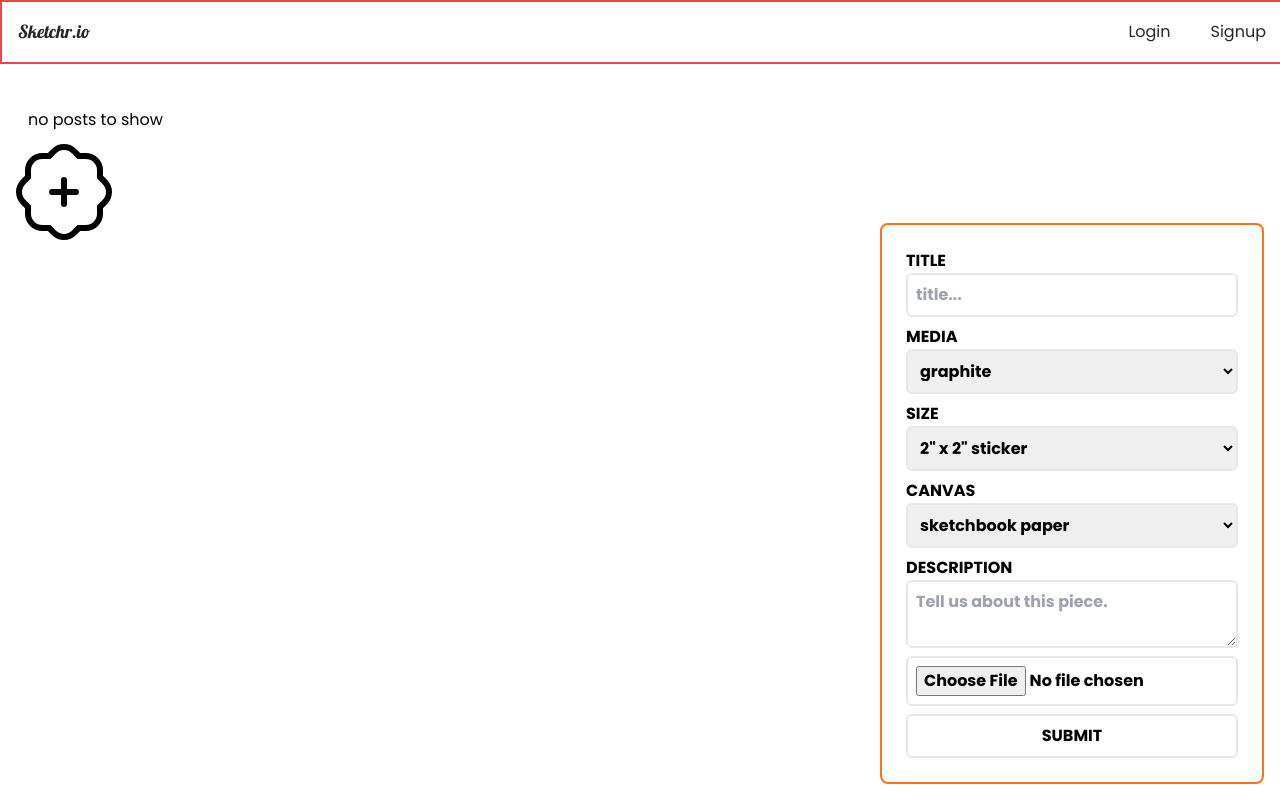
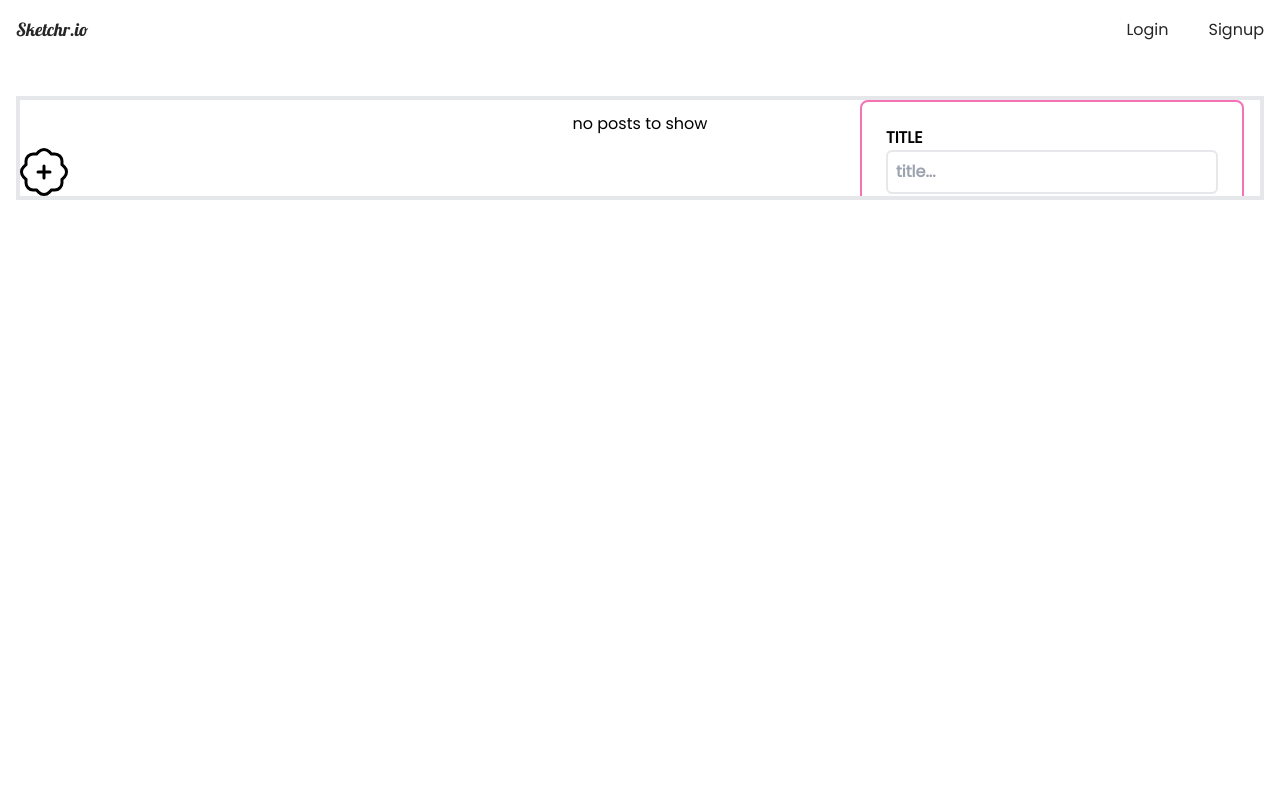
Before and after one commit to meghannfh/sketchr-react, a React (Create React App) app in the folder client/: page /feed in a window 1280 px wide. Built offline with nearby package versions, Linux system fonts and the light colour scheme.

Commit message:
trying to move addpostform to a diff lvl + styling

```diff
--- a/client/public/index.html
+++ b/client/public/index.html
@@ -7,7 +7,7 @@
     <meta name="theme-color" content="#000000" />
     <link rel="preconnect" href="https://fonts.googleapis.com">
     <link rel="preconnect" href="https://fonts.gstatic.com" crossorigin>
-    <link href="https://fonts.googleapis.com/css2?family=Lobster&family=Poppins:wght@300;400;500;700&display=swap" rel="stylesheet">
+    <link href="https://fonts.googleapis.com/css2?family=Lobster&family=Poppins&family=Raleway:wght@300;400;500;700&display=swap" rel="stylesheet">
     <meta
       name="description"
       content="Web site created using create-react-app"
--- a/client/src/App.js
+++ b/client/src/App.js
@@ -45,10 +45,14 @@ function App() {
   }, [dispatch, user])
   //empty dependencies arr means compnent only renders once
 
+  //figure out where I need to put state for the add posst form
+  //if I add the state at this lvl and pass it thru the navbar
+  //component will I be able to get the info for the state back
+  //and then pass it into the feed page as well?
   return (
     <div>
       <BrowserRouter>
-      <div className='fixed left-0 top-0 z-20 border-2 border-red-500'>
+      <div className='fixed left-0 top-0 z-20'>
         <Navbar />
       </div>
         <div className="p-4">
--- a/client/src/components/AddPostBtn.jsx
+++ b/client/src/components/AddPostBtn.jsx
@@ -2,7 +2,7 @@ import { BsPatchPlus } from 'react-icons/bs';
 
 export default function AddPostBtn({ handleShowForm }){
     return(
-        <div onClick={handleShowForm} className='text-8xl transition-colors text-black hover:text-orange-400 ease-in-out cursor-pointer'>
+        <div onClick={handleShowForm} className='text-5xl transition-colors text-black hover:text-pink-500 ease-in-out cursor-pointer'>
             <BsPatchPlus />
         </div>
     )
--- a/client/src/components/AddPostForm.jsx
+++ b/client/src/components/AddPostForm.jsx
@@ -142,7 +142,7 @@ const AddPostForm = () => {
     ]
 
     return(
-      <div className="p-6 border-2 border-orange-500 w-96 rounded-lg bg-white">
+      <div className="p-6 border-2 border-pink-400 w-96 rounded-lg bg-white">
         <form className="flex flex-col gap-2" onSubmit={handleSubmit} ref={formRef} encType="multipart/form-data">
           <div className="form-layout">
             <label htmlFor="prompt">title</label>
--- a/client/src/components/Navbar.js
+++ b/client/src/components/Navbar.js
@@ -1,6 +1,7 @@
 import { Link } from 'react-router-dom';
 import { useLogout } from '../hooks/useLogout';
 import { useAuthContext } from '../hooks/useAuthContext';
+import AddPostBtn from './AddPostBtn';
 
 const Navbar = () => {
 
@@ -23,8 +24,9 @@ const Navbar = () => {
             {user && <div className="w-full flex flex-row justify-end gap-10 items-center">
               <span>{user.email}</span>
               <Link to="/">
-                <button className="rounded-full py-1 px-4 border-2 border-black bg-white text-orange-600" onClick={handleClick}>Logout</button>
+                <button className="rounded-full py-1 px-4 border-2 border-black bg-white text-pink-500" onClick={handleClick}>Logout</button>
               </Link>
+              <AddPostBtn />
               <Link to="/feed">
                 <h3>Feed</h3>
               </Link>
--- a/client/src/components/PostCard.jsx
+++ b/client/src/components/PostCard.jsx
@@ -2,7 +2,7 @@
 import { BsChevronDoubleDown } from 'react-icons/bs';
 import { useState } from 'react';
 
-export default function PostCard ({ prompt, image, description }) {
+export default function PostCard ({ prompt, image, description, title, createdAt }) {
 
     const [isExpanded, setIsExpanded] = useState(false)
 
@@ -10,14 +10,24 @@ export default function PostCard ({ prompt, image, description }) {
         setIsExpanded(prevIsExpanded => !prevIsExpanded)
     }
 
+    //bg-gradient-to-t from-black
+
     return (
         <div className={isExpanded ? 'postcard expand' : 'postcard'}>
-            <div className={isExpanded ? 'chevron up' : 'chevron'} onClick={handleClick}><BsChevronDoubleDown /></div>
-            <div className='absolute top-0 left-0 w-full h-full z-10 bg-gradient-to-t from-black'>
-                <p className="text-gray-300 absolute left-0 bottom-0 p-2">{description}</p>
+            <div className='absolute right-0 bottom-0'>
+            <div className={isExpanded ? 'chevron up' : 'chevron'} onClick={handleClick}> <BsChevronDoubleDown /></div>
             </div>
-            <img className="transition object-none object-center" src={image} alt={prompt}/>
 
+            <div className="w-1/3 h-full">
+                <img className="object-cover h-full w-96 " src={image} alt={prompt}/>
+            </div>
+            <div className="p-4 h-full w-2/3">
+            <div className='w-full flex justify-between'>
+                    <h1 className='text-3xl uppercase font-raleway'>{title}</h1>
+                    <h3>{createdAt}</h3>
+                </div>
+                <p className='text-lg font-raleway'>{description}</p>
+            </div>
         </div>
     )
 };
--- a/client/src/index.css
+++ b/client/src/index.css
@@ -12,6 +12,7 @@
 body {
   min-height: 100vh;
   min-width: 100vw;
+  overflow: hidden;
 }
 
 .home-login-signup-w-h {
@@ -54,12 +55,14 @@ input, select, textarea {
 
 /*POST CARD ANIMATION*/
 .postcard {
+  color: #262626;
+  display: flex;
   position: relative;
-  border: 3px solid black;
-  overflow:hidden;
+  overflow: hidden;
   height: 200px;
+  width: 49%;
   border-radius: .5rem;
-  width: 24rem;
+  border: .5px solid #262626;
   transition: height .5s ease;
 }
 
@@ -69,13 +72,11 @@ input, select, textarea {
 
 /*CHEVRON ANIMATION*/
 .chevron {
-  position: absolute;
-  bottom: 0;
-  right: 0;
   padding: 2px;
-  font-size: 4rem;
-  color: white;
+  font-size: 2rem;
+  color: black;
   z-index: 20;
+  width: fit-content;
   transition: transform 0.3s ease-in-out;
 }
 
@@ -92,7 +93,7 @@ input, select, textarea {
 
 .addpost-form {
   position: absolute;
-  bottom: 0;
+  top: 0;
   right: -30rem;
   margin-bottom: 1rem;
   margin-right:1rem;
--- a/client/src/pages/Feed.jsx
+++ b/client/src/pages/Feed.jsx
@@ -16,21 +16,20 @@ const Feed = ({ posts }) => {
     //                     <PostCard prompt={post.prompt} image={post.image}/>
     //                 </Link>
 
-    //issue with position of feed and login/signup. the css has 100vh & 100vw set for the body on all
-    //then grid center items centers the fees posts
-    //we need a seperate class for the login/signup/home pages which will be 100vh and 100vw
-    //with display grid.
+    //AddPostForm needs a higher z-index OR it needs to be moved to the home
+    //page the add btn for the form should be in the navbar and only shown
+    //when the user is logged in
+
     return (
-        <div className='overflow-hidden mt-20'>
-            <div className="flex flex-row flex-wrap gap-2 p-3">
+        <div className='overflow-hidden border-4 relative mt-20'>
+            <div className="flex flex-row flex-wrap justify-center gap-2 p-3">
                 {posts.length > 0 ? posts.map((post) => (
-                    <PostCard key={post._id} prompt={post.prompt} image={post.image} description={post.description}/>
+                    <PostCard key={post._id} prompt={post.prompt} image={post.image} description={post.description} title={post.prompt} createdAt={post.createdAt}/>
                 )) : 'no posts to show'}
             </div>
             <AddPostBtn handleShowForm={handleShowForm} />
             <div className={showForm ? 'addpost-form' : 'addpost-form show' }>
                 <AddPostForm />
-                {/*move add post form outside of the feed page otherwise it's bound to the height of the feed */}
             </div>
         </div>
     )
--- a/client/tailwind.config.js
+++ b/client/tailwind.config.js
@@ -8,7 +8,8 @@ module.exports = {
     extend: {
       fontFamily: {
         lobster: ['"Lobster"', ...defaultTheme.fontFamily.sans],
-        poppins: ['"Poppins"', ...defaultTheme.fontFamily.sans]
+        poppins: ['"Poppins"', ...defaultTheme.fontFamily.sans],
+        raleway: ['"Raleway"', ...defaultTheme.fontFamily.sans]
       }
     },
   },
```
